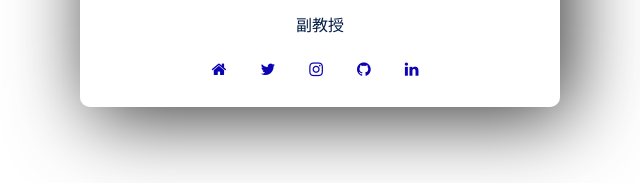
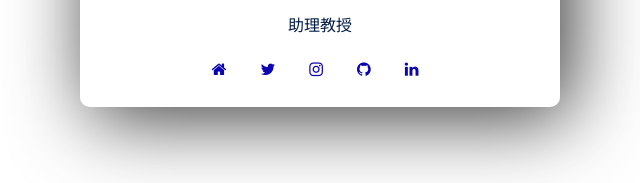
Before and after one commit to ccr-china/membership, a plain HTML site: page 张昕之.html in a window 1280 px wide. Shown: the part 534-717 px from the top of the page, 320-960 px from the left. Drawn offline with Linux system fonts and the light colour scheme.

Commit message:
Update 张昕之.html

```diff
--- a/张昕之.html
+++ b/张昕之.html
@@ -16,7 +16,7 @@
     <h1>张昕之</h1>
            <p><i class="fa fa-globe"></i>香港浸会大学</p>    </div>
     <div class="content">
-      <p class="email">副教授</p>
+      <p class="email">助理教授</p>
       <section class="links">
           <nav>
             <ul>
```
